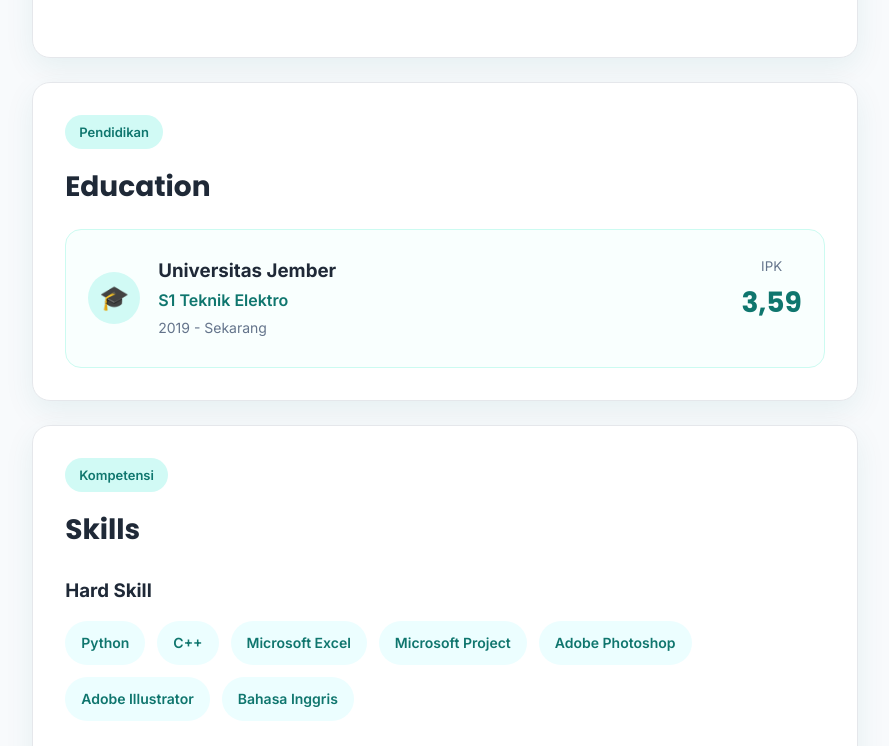
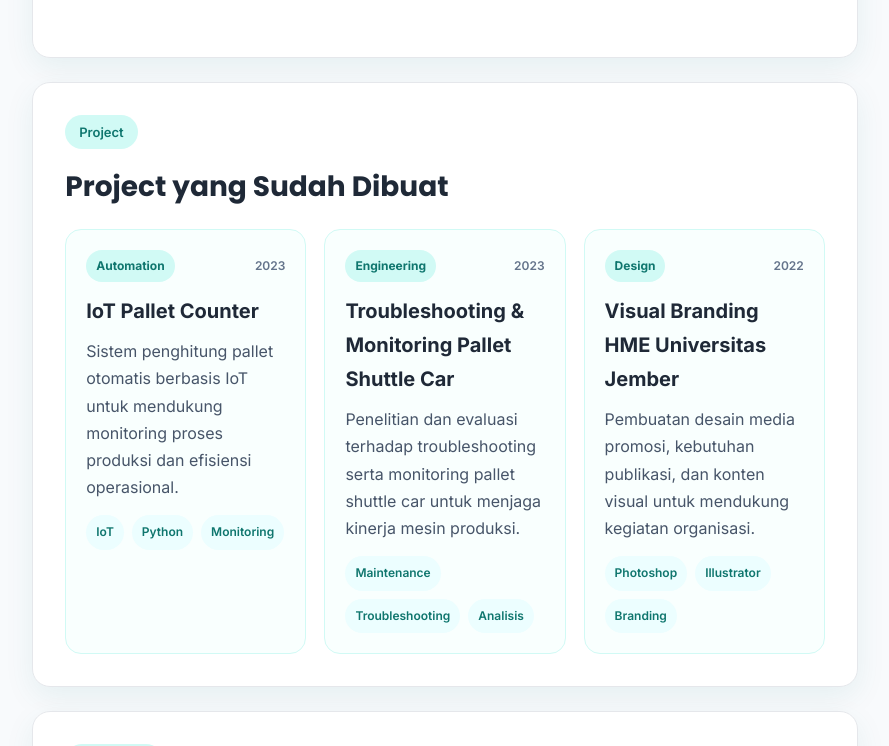
Before and after one commit to syafiqhamdi/syafiqhamdi.github.io, a plain HTML site: page index.html in a window 1280 px wide. Shown: the part 2054-2800 px from the top of the page, without its empty margins (371-1260 px from the left). Drawn offline with Linux system fonts and the light colour scheme.

Commit message:
Add committee and project sections

```diff
--- a/data/profile.js
+++ b/data/profile.js
@@ -84,6 +84,63 @@ const profile = {
     }
   ],
 
+  committee: [
+    {
+      category: "committee",
+      period: "2022",
+      name: "International Conference on Electrical Engineering, Computer and Information Technology (ICEECIT)",
+      role: "Publication Team",
+      achievements: [
+        "Membuat desain publikasi dan kebutuhan visual untuk acara.",
+        "Mendukung kebutuhan promosi dan dokumentasi kegiatan konferensi."
+      ]
+    },
+    {
+      category: "committee",
+      period: "2022",
+      name: "Jember Line Tracer",
+      role: "Koordinator Tim Live Streaming",
+      achievements: [
+        "Mengatur jalannya siaran live selama kegiatan lomba.",
+        "Menjaga kelancaran komunikasi dan dokumentasi acara secara real-time."
+      ]
+    },
+    {
+      category: "committee",
+      period: "2021",
+      name: "Pembekalan dan Latihan Pengurus UKM",
+      role: "Pemateri",
+      achievements: [
+        "Menyampaikan materi pembekalan kepada pengurus baru.",
+        "Membantu membangun pemahaman organisasi dan tata kerja tim."
+      ]
+    }
+  ],
+
+  projects: [
+    {
+      title: "IoT Pallet Counter",
+      type: "Automation",
+      year: "2023",
+      description: "Sistem penghitung pallet otomatis berbasis IoT untuk mendukung monitoring proses produksi dan efisiensi operasional.",
+      stack: ["IoT", "Python", "Monitoring"]
+    },
+    {
+      title: "Troubleshooting & Monitoring Pallet Shuttle Car",
+      type: "Engineering",
+      year: "2023",
+      description: "Penelitian dan evaluasi terhadap troubleshooting serta monitoring pallet shuttle car untuk menjaga kinerja mesin produksi.",
+      stack: ["Maintenance", "Troubleshooting", "Analisis"]
+    },
+    {
+      title: "Visual Branding HME Universitas Jember",
+      type: "Design",
+      year: "2022",
+      description: "Pembuatan desain media promosi, kebutuhan publikasi, dan konten visual untuk mendukung kegiatan organisasi.",
+      stack: ["Photoshop", "Illustrator", "Branding"]
+    }
+  ],
+
   education: [
     {
       institution: "Universitas Jember",
--- a/index.html
+++ b/index.html
@@ -52,6 +52,7 @@
     <nav class="menu" id="menu">
         <a href="#summary">Tentang</a>
         <a href="#experience">Pengalaman</a>
+        <a href="#projects">Project</a>
         <a href="#education">Pendidikan</a>
         <a href="#skills">Skill</a>
         <a href="#certificate">Sertifikat</a>
@@ -65,6 +66,7 @@
         <section id="hero"></section>
         <section id="summary" class="section"></section>
         <section id="experience" class="section"></section>
+        <section id="projects" class="section"></section>
         <section id="education" class="section"></section>
         <section id="skills" class="section"></section>
         <section id="certificate" class="section"></section>
--- a/script.js
+++ b/script.js
@@ -11,6 +11,7 @@ document.addEventListener("DOMContentLoaded", () => {
   renderHero();
   renderSummary();
   renderExperience();
+  renderProjects();
   renderEducation();
   renderSkills();
   renderCertificates();
@@ -223,12 +224,16 @@ function renderExperience(filter = "work") {
   const data =
     filter === "work"
       ? profile.experience
-      : profile.organization;
+      : filter === "org"
+        ? profile.organization
+        : profile.committee;
 
   const title =
     filter === "work"
       ? "Pengalaman Kerja"
-      : "Pengalaman Organisasi";
+      : filter === "org"
+        ? "Pengalaman Organisasi"
+        : "Pengalaman Kepanitiaan";
 
   const timeline = data.map(item => {
 
@@ -276,6 +281,12 @@ function renderExperience(filter = "work") {
         Organisasi
       </button>
 
+      <button
+        class="filter-btn ${filter==="committee"?"active":""}"
+        onclick="renderExperience('committee')">
+        Kepanitiaan
+      </button>
+
     </div>
 
     <div class="timeline">
@@ -286,6 +297,40 @@ function renderExperience(filter = "work") {
 
 }
 
+// ===============================
+// PROJECTS
+// ===============================
+
+function renderProjects() {
+
+  const projects = profile.projects || [];
+
+  const cards = projects.map(project => `
+    <div class="project-card">
+      <div class="project-top">
+        <span class="project-type">${project.type}</span>
+        <span class="project-year">${project.year}</span>
+      </div>
+
+      <h3>${project.title}</h3>
+      <p>${project.description}</p>
+
+      <div class="project-tags">
+        ${project.stack.map(tag => `<span class="project-tag">${tag}</span>`).join("")}
+      </div>
+    </div>
+  `).join("");
+
+  document.getElementById("projects").innerHTML = `
+    <div class="section-tag">Project</div>
+
+    <h2>Project yang Sudah Dibuat</h2>
+
+    <div class="project-grid">
+      ${cards}
+    </div>
+  `;
+}
 
 // ===============================
 // EDUCATION
--- a/style.css
+++ b/style.css
@@ -294,6 +294,87 @@ body{
 /* =========================
       TIMELINE
 ========================= */
+
+.project-grid{
+
+  display:grid;
+  grid-template-columns:repeat(auto-fit,minmax(220px,1fr));
+  gap:18px;
+
+}
+
+.project-card{
+
+  background:#F9FFFE;
+  border:1px solid #D1FAF5;
+  border-radius:16px;
+  padding:20px;
+
+}
+
+.project-top{
+
+  display:flex;
+  justify-content:space-between;
+  align-items:center;
+  gap:10px;
+  margin-bottom:12px;
+
+}
+
+.project-type{
+
+  display:inline-block;
+  padding:6px 10px;
+  border-radius:999px;
+  background:#D1FAF5;
+  color:#0F766E;
+  font-size:12px;
+  font-weight:700;
+
+}
+
+.project-year{
+
+  color:#64748B;
+  font-size:12px;
+  font-weight:600;
+
+}
+
+.project-card h3{
+
+  font-size:20px;
+  margin-bottom:10px;
+
+}
+
+.project-card p{
+
+  color:#475569;
+  margin-bottom:14px;
+
+}
+
+.project-tags{
+
+  display:flex;
+  flex-wrap:wrap;
+  gap:8px;
+
+}
+
+.project-tag{
+
+  display:inline-block;
+  padding:7px 10px;
+  border-radius:999px;
+  background:#ECFEFF;
+  color:#0F766E;
+  font-size:12px;
+  font-weight:600;
+
+}
 
 .timeline{
 
```
